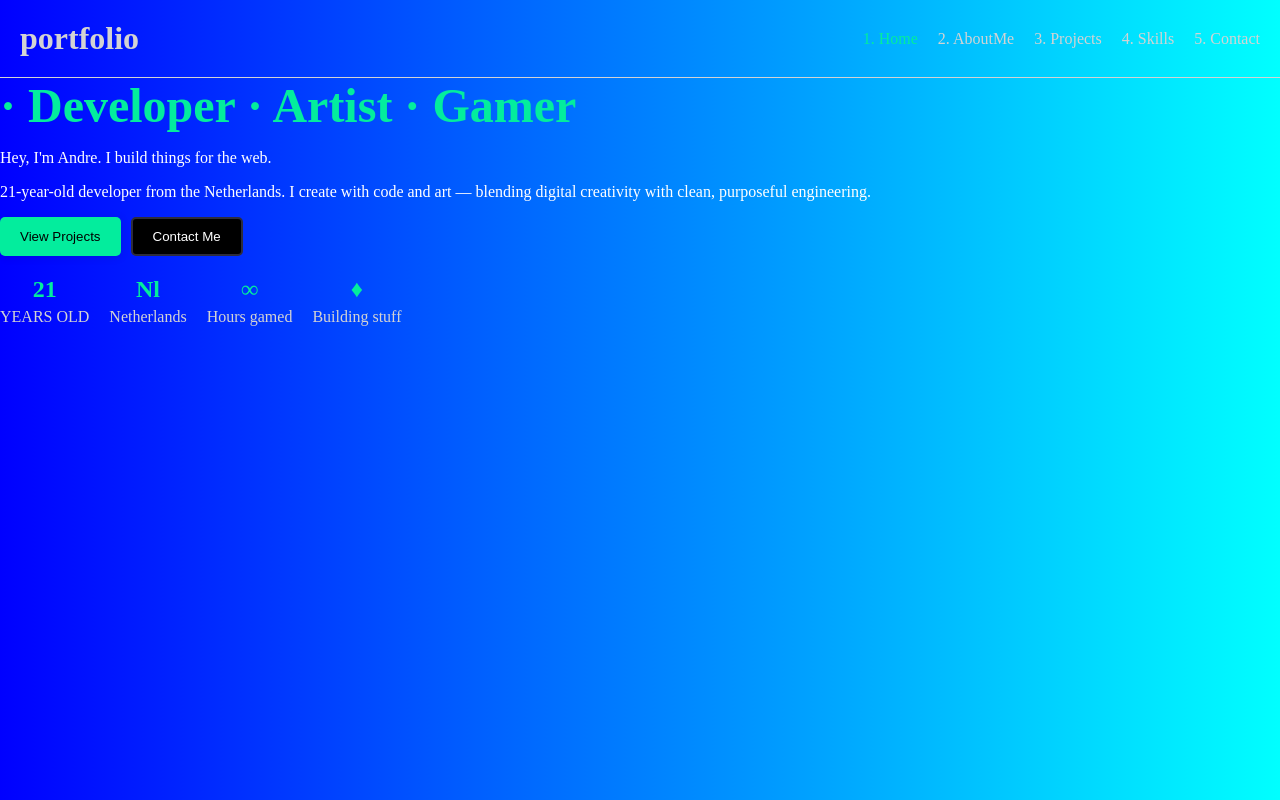
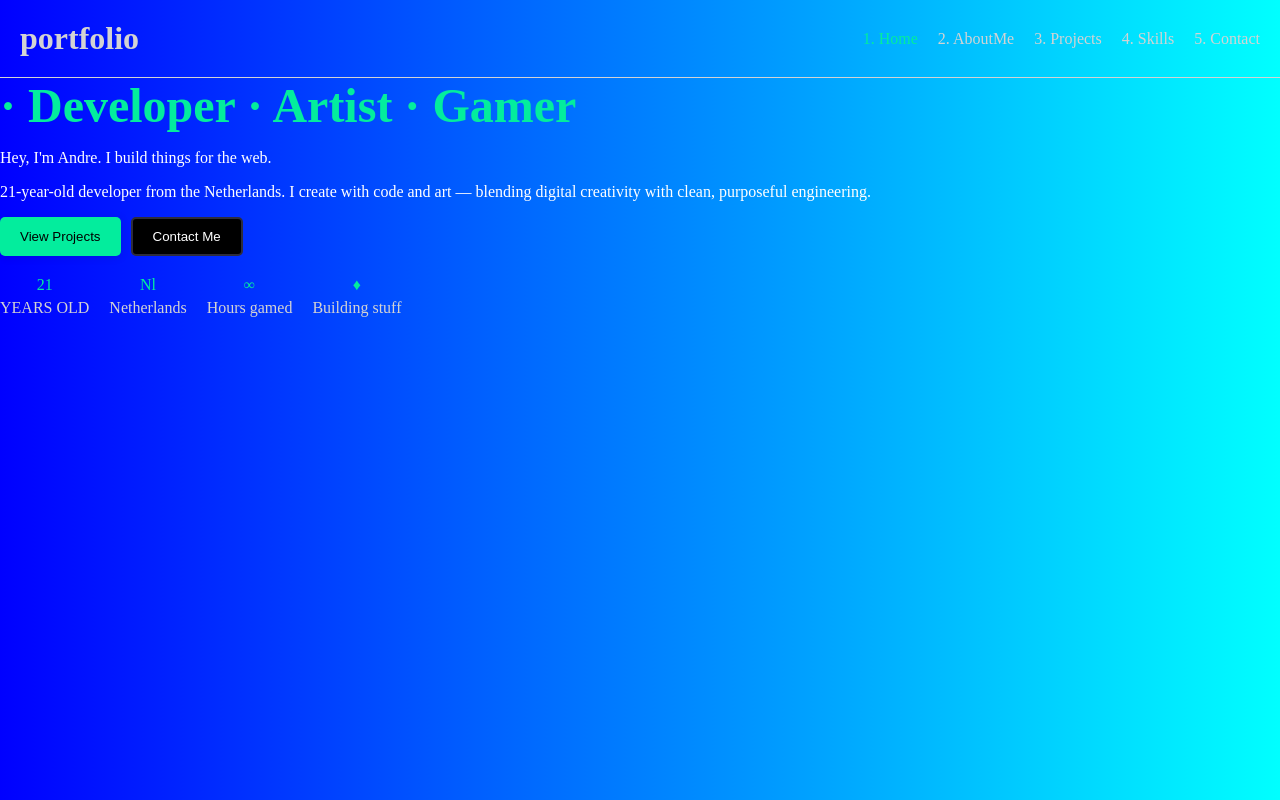
Before and after one commit to itzmitto/portfolioproject, a React (Vite) app: page / in a window 1280 px wide. Shown: the top 800 px of the page. Built offline with nearby package versions, Linux system fonts and the light colour scheme.

Commit message:
2de commit

```diff
--- a/src/pages/Home.css
+++ b/src/pages/Home.css
@@ -65,9 +65,3 @@
     align-items: center;
     gap: 5px;
 }
-
-
-.stat-item .stat-value {
-    font-size: 1.5rem;
-    font-weight: bold;
-}
```
